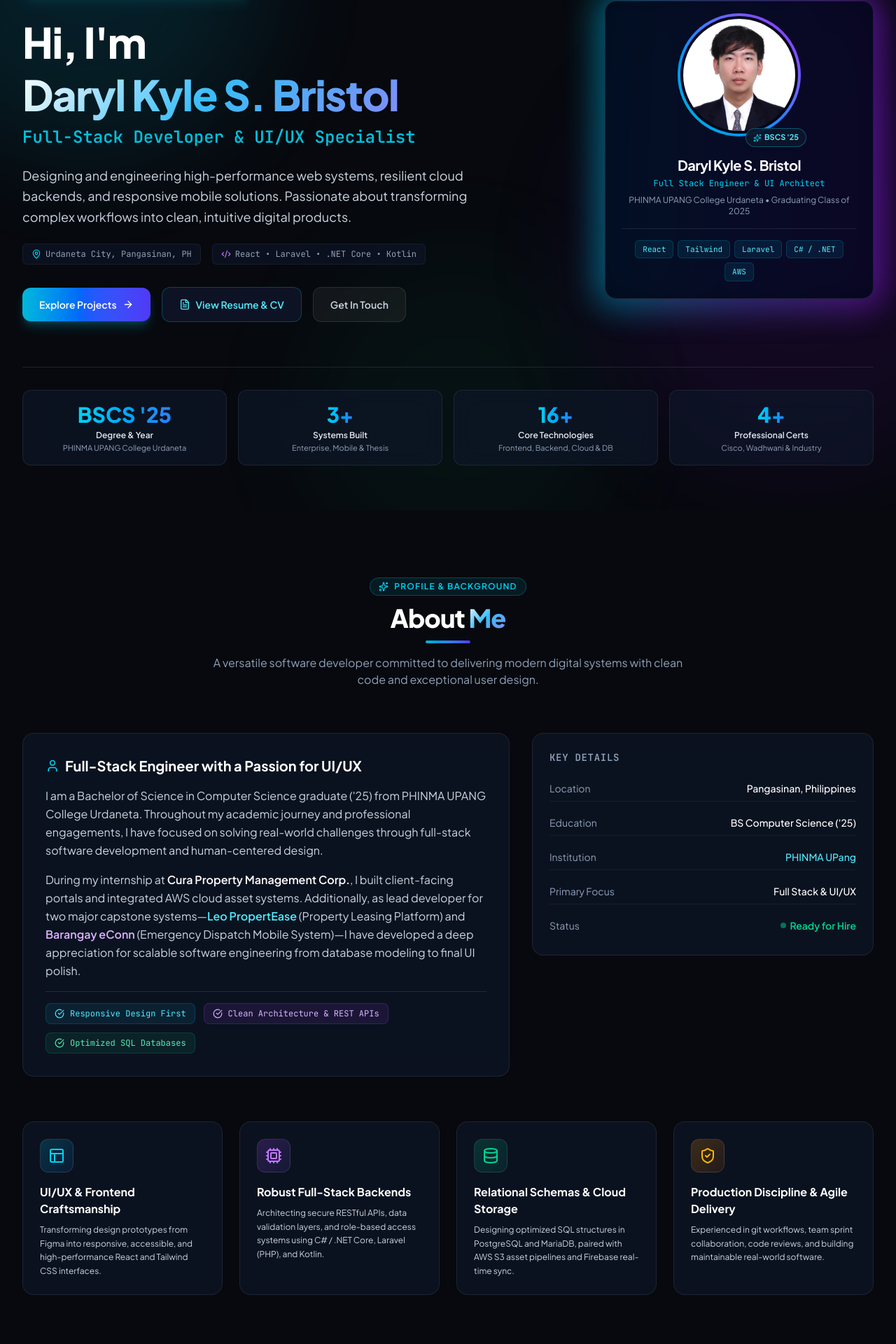
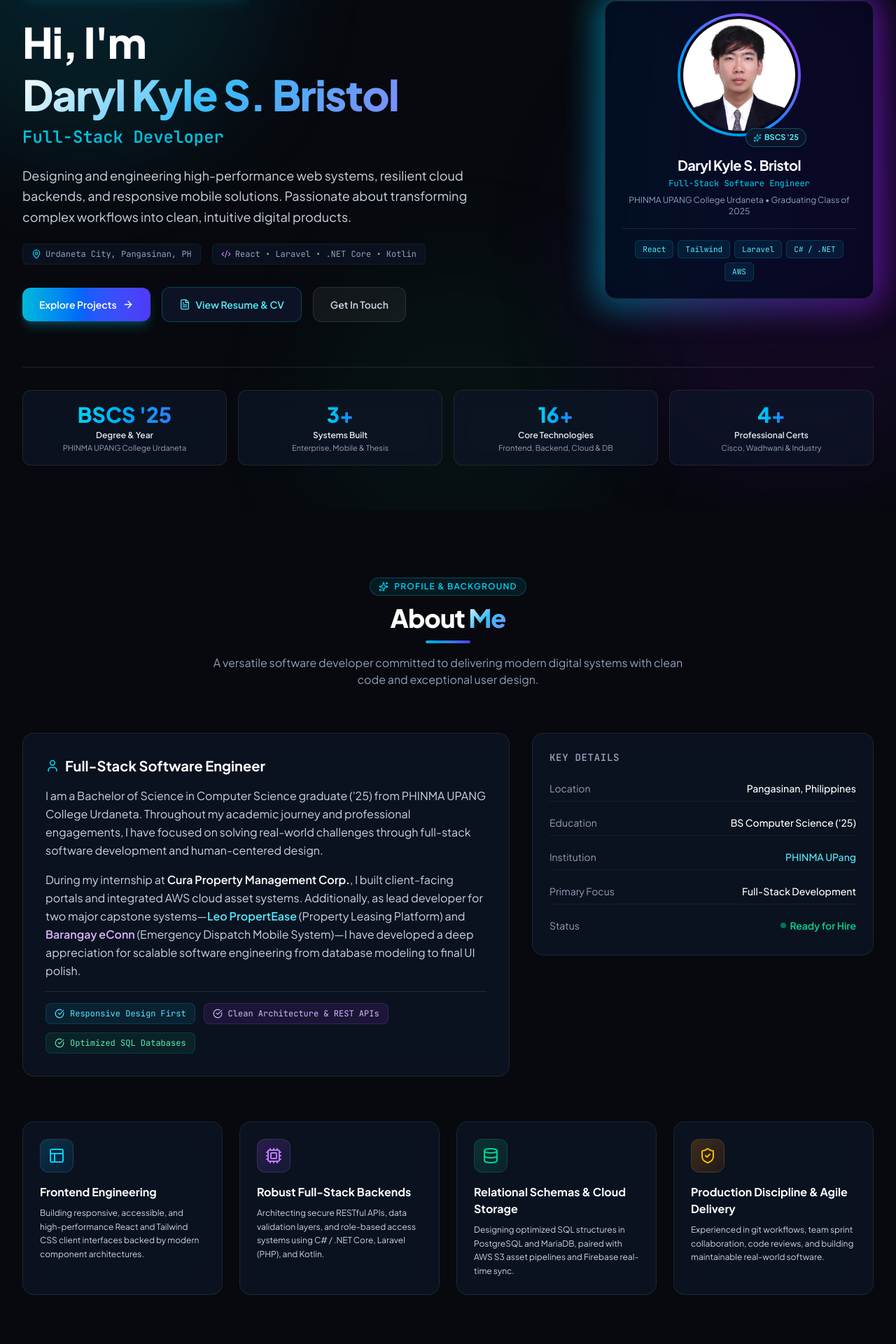
Before and after one commit to Dkyle19/Portfolio, a React (Vite) app: page / in a window 1280 px wide. Shown: the part 160-2080 px from the top of the page at 70% size. Built offline with nearby package versions, Linux system fonts and the light colour scheme.

Commit message:
Refactor portfolio to focus purely on Full Stack Developer

```diff
--- a/index.html
+++ b/index.html
@@ -4,9 +4,9 @@
     <meta charset="UTF-8" />
     <link rel="icon" type="image/svg+xml" href="/favicon.svg" />
     <meta name="viewport" content="width=device-width, initial-scale=1.0" />
-    <title>Daryl Kyle S. Bristol | Full Stack Developer & UI/UX Specialist</title>
-    <meta name="description" content="Portfolio of Daryl Kyle S. Bristol — Computer Science Graduate ('25), Full Stack Developer, and UI/UX Specialist. Explore flagship projects Leo PropertEase, Barangay eConn, and Cura Property Platform." />
-    <meta name="keywords" content="Daryl Kyle Bristol, Full Stack Developer, React, Tailwind CSS, Laravel, C#, .NET Core, UI/UX Designer, Philippines Developer, Web Developer Portfolio" />
+    <title>Daryl Kyle S. Bristol | Full Stack Developer</title>
+    <meta name="description" content="Portfolio of Daryl Kyle S. Bristol — Computer Science Graduate ('25) and Full Stack Developer. Explore Leo PropertEase, Barangay eConn, and Cura Property Platform." />
+    <meta name="keywords" content="Daryl Kyle Bristol, Full Stack Developer, Software Engineer, React, Tailwind CSS, Laravel, C#, .NET Core, Web Developer Portfolio, Philippines Developer" />
     <meta name="author" content="Daryl Kyle Santos Bristol" />
     <meta name="theme-color" content="#07090e" />
 
--- a/src/components/About.jsx
+++ b/src/components/About.jsx
@@ -8,8 +8,8 @@ export default function About() {
   const pillars = [
     {
       icon: Layout,
-      title: "UI/UX & Frontend Craftsmanship",
-      description: "Transforming design prototypes from Figma into responsive, accessible, and high-performance React and Tailwind CSS interfaces.",
+      title: "Frontend Engineering",
+      description: "Building responsive, accessible, and high-performance React and Tailwind CSS client interfaces backed by modern component architectures.",
       color: "from-cyan-500/20 to-blue-500/10",
       borderColor: "group-hover:border-cyan-500/40",
       iconColor: "text-cyan-400"
@@ -66,7 +66,7 @@ export default function About() {
           <div className="lg:col-span-7 glass-panel p-6 sm:p-8 rounded-2xl border border-white/10 space-y-4">
             <h3 className="text-xl font-bold text-white flex items-center gap-2">
               <User className="w-5 h-5 text-cyan-400" />
-              <span>Full-Stack Engineer with a Passion for UI/UX</span>
+              <span>Full-Stack Software Engineer</span>
             </h3>
 
             <p className="text-slate-300 text-sm sm:text-base leading-relaxed">
@@ -115,7 +115,7 @@ export default function About() {
                 </div>
                 <div className="flex justify-between py-2 border-b border-white/5">
                   <span className="text-slate-400">Primary Focus</span>
-                  <span className="font-medium text-white text-right">Full Stack & UI/UX</span>
+                  <span className="font-medium text-white text-right">Full-Stack Development</span>
                 </div>
                 <div className="flex justify-between py-2">
                   <span className="text-slate-400">Status</span>
--- a/src/components/Footer.jsx
+++ b/src/components/Footer.jsx
@@ -32,7 +32,7 @@ export default function Footer() {
               </span>
             </div>
             <p className="text-xs text-slate-400 max-w-md">
-              Computer Science Graduate ('25) • Full-Stack Developer & UI/UX Architect based in Pangasinan, Philippines.
+              Computer Science Graduate ('25) • Full-Stack Developer based in Pangasinan, Philippines.
             </p>
           </div>
 
--- a/src/components/Hero.jsx
+++ b/src/components/Hero.jsx
@@ -36,7 +36,7 @@ export default function Hero({ onOpenResumeModal }) {
                 <span className="text-gradient">Daryl Kyle S. Bristol</span>
               </h1>
               <p className="text-xl sm:text-2xl font-semibold text-cyan-400/90 font-mono">
-                Full-Stack Developer & UI/UX Specialist
+                Full-Stack Developer
               </p>
             </div>
 
@@ -126,7 +126,7 @@ export default function Hero({ onOpenResumeModal }) {
                   {personal.name}
                 </h3>
                 <p className="text-xs text-cyan-400 font-mono mt-1">
-                  Full Stack Engineer & UI Architect
+                  Full-Stack Software Engineer
                 </p>
                 <p className="text-xs text-slate-400 mt-2 line-clamp-2">
                   PHINMA UPANG College Urdaneta • Graduating Class of 2025
--- a/src/components/Skills.jsx
+++ b/src/components/Skills.jsx
@@ -31,7 +31,7 @@ export default function Skills() {
       items: skills.databasesCloud
     },
     {
-      title: "Tools & UI/UX Design",
+      title: "Tools & Developer Ecosystem",
       icon: Wrench,
       color: "from-amber-500/20 to-orange-500/10",
       accent: "text-amber-400",
--- a/src/data/portfolioData.js
+++ b/src/data/portfolioData.js
@@ -3,8 +3,8 @@ export const portfolioData = {
     name: "Daryl Kyle S. Bristol",
     shortName: "Daryl Bristol",
     nickname: "Daryl",
-    role: "Full Stack Developer & UI/UX Specialist",
-    tagline: "Building high-performance web applications, scalable cloud backends, and pixel-perfect user experiences.",
+    role: "Full Stack Developer",
+    tagline: "Building high-performance web applications, scalable backend systems, and robust database architectures.",
     bio: "Computer Science graduate with experience as a Full Stack Developer at Urdaneta City University. Proficient in JavaScript, React, PHP, and PostgreSQL, with hands-on experience developing and maintaining scalable web applications, responsive user interfaces, backend systems, and database solutions. Experienced in implementing new features, optimizing system performance, troubleshooting technical issues, and ensuring a seamless user experience. Demonstrates strong problem-solving abilities, adaptability, and effective collaboration within development teams.",
     email: "darylkyle17@gmail.com",
     phone: "+63 945-517-3430",
@@ -205,7 +205,7 @@ export const portfolioData = {
       { name: "Airtable", level: "Intermediate", icon: "airtable", experience: "1+ Year" }
     ],
     toolsDesign: [
-      { name: "Figma (UI/UX Prototyping)", level: "Advanced", icon: "figma", experience: "3+ Years", highlight: true },
+      { name: "Figma (Wireframing & Specs)", level: "Advanced", icon: "figma", experience: "3+ Years", highlight: true },
       { name: "Git & GitHub", level: "Advanced", icon: "git", experience: "4+ Years", highlight: true },
       { name: "Postman / API Testing", level: "Proficient", icon: "postman", experience: "2+ Years" },
       { name: "Agile & Scrum Workflow", level: "Proficient", icon: "agile", experience: "2+ Years" },
@@ -263,7 +263,7 @@ export const portfolioData = {
       location: "Urdaneta City, Pangasinan",
       period: "2021 – 2025",
       badge: "Graduating Class of 2025",
-      description: "Focused on Software Engineering, Database Systems, Object-Oriented Programming, Mobile App Architecture, and UI/UX Design. Lead developer and project analyst for undergraduate thesis projects (Leo PropertEase & Barangay eConn).",
+      description: "Focused on Software Engineering, Database Systems, Object-Oriented Programming, Mobile App Architecture, and Full-Stack Web Systems. Lead developer and project analyst for undergraduate thesis projects (Leo PropertEase & Barangay eConn).",
       highlights: [
         "Project Analyst & Developer for thesis projects 'Leo PropertEase' and 'Barangay eConn'",
         "Dean's List / Academic Excellence recognition",
```
Also changed, not shown: 1 other file (tests, documents, lock files or other folders).
